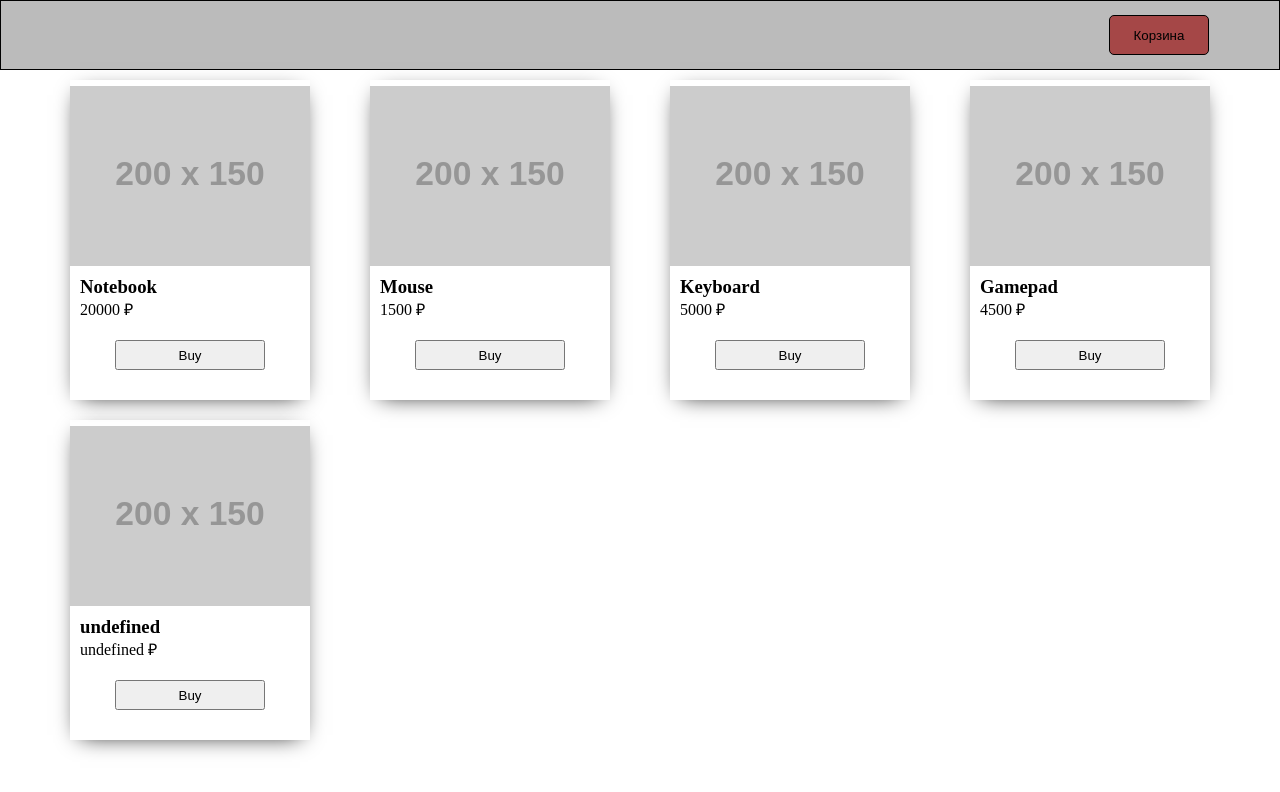
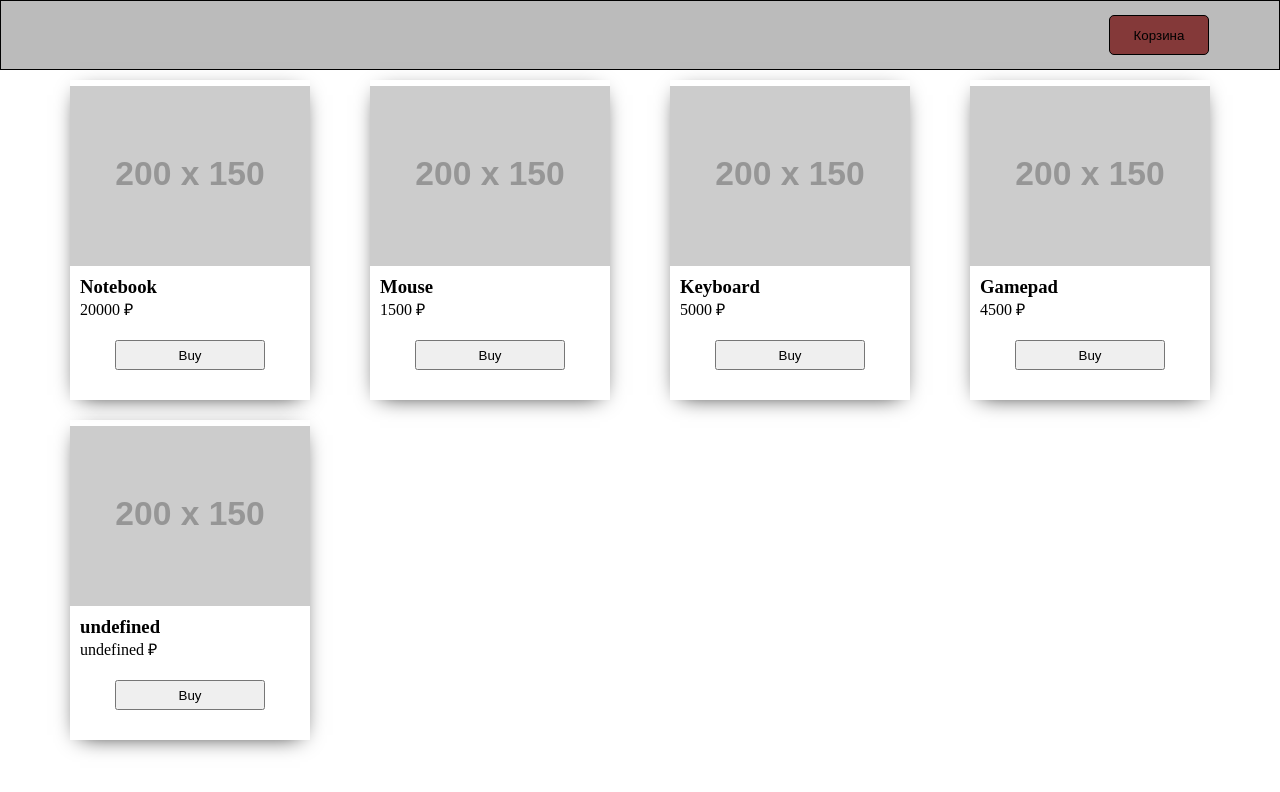
Before and after one commit to mucholocobbb/GB_JS_part2, a plain HTML site: page Lesson-1/index.html in a window 1280 px wide. In both pictures the pointer is over the button "Корзина". Drawn offline with Linux system fonts and the light colour scheme; placeholder pictures from the web are drawn by us.

Commit message:
Some changes

```diff
--- a/Lesson-1/css/style.css
+++ b/Lesson-1/css/style.css
@@ -25,6 +25,10 @@
     background-color: rgba(165, 71, 71, 1);
     border: 1px solid #000;
     border-radius: 5px;
+}
+
+.btn-cart:hover {
+    filter: brightness(80%);
 }
 
 .main {
```
